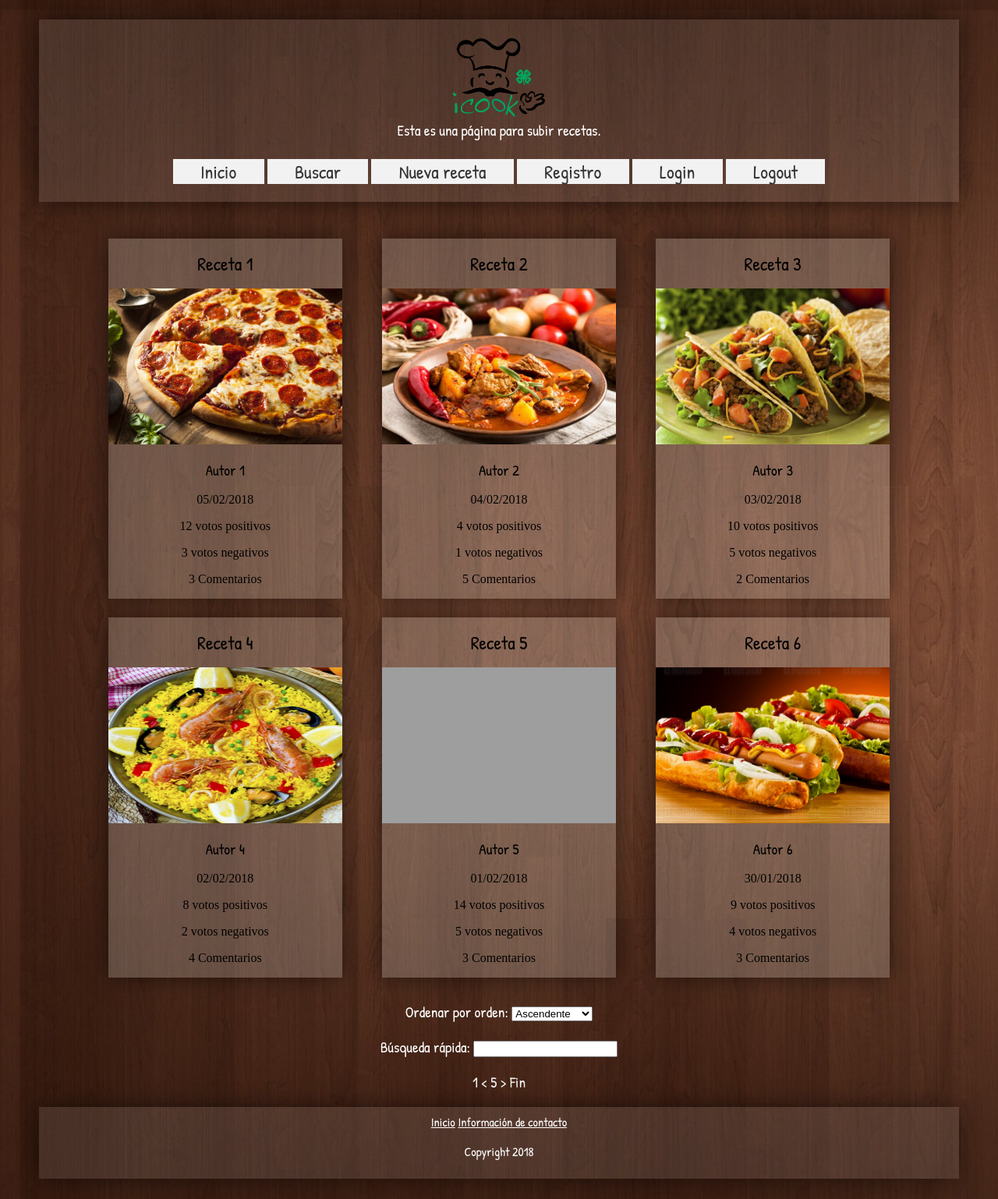
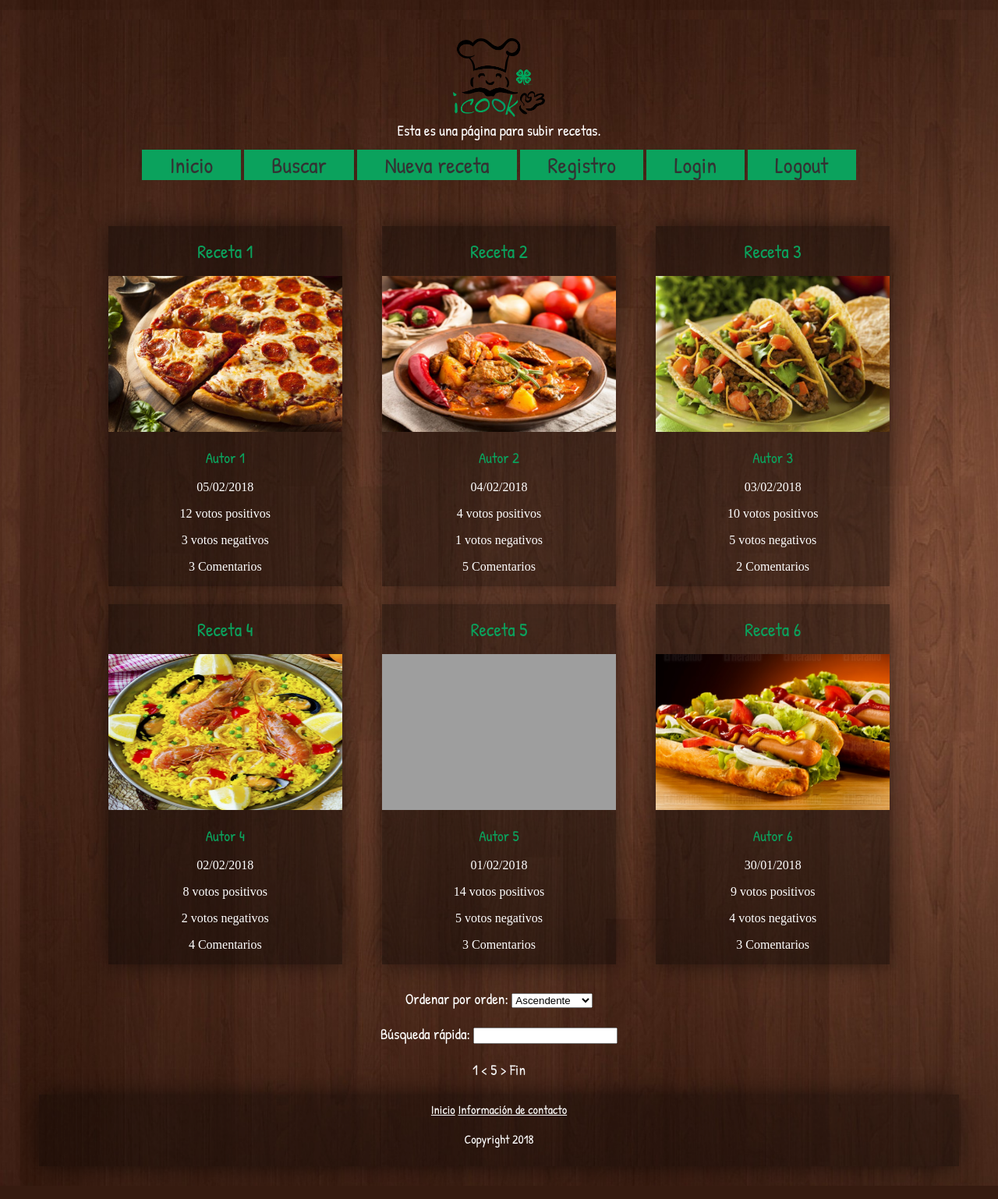
Before and after one commit to davmm96/PCW, a PHP site: page / in a window 1280 px wide. Shown: the whole page at 78% size. Run offline with PHP 8.4, Linux system fonts and the light colour scheme; some libraries are stand-ins or nearby versions; grey boxes are pictures that could not be loaded.

Commit message:
Index acabau

```diff
--- a/estilo.css
+++ b/estilo.css
@@ -8,9 +8,7 @@ html,body{
 
 header{
 
-   background-color:  rgba(255,255,255,0.1);
     margin-bottom: 3%;
-    box-shadow: 0px 0px 30px -3px rgba(0,0,0,0.63);
 }
 
 #logo{
@@ -86,31 +84,31 @@ h2{
     text-align: center;
     width: 100%;
     box-sizing: border-box;
-    margin: auto;
+
 }
 
 .menu-horizontal a{
     display: inline-block;
     transition: background-color 0.2s ease-in-out , color 0.5s ease-in-out ;
-    background-color: #f2f2f2;
+    background-color: #0BA25D;
     color: #333333;
     box-sizing: border-box;
     text-decoration: none;
     font-family: 'Patrick Hand', cursive;
-    font-size: 150%;
+    font-size: 180%;
     padding: 0% 3%;
-    margin: 2% 0%;
+    margin: 1% 0%;
 }
 
 .menu-horizontal a:hover{
-    color: #FCFAF9;
-    background-color: #4cb539;
+    color: black;
+    background-color: #99e88b;
 
 }
 
 .menu-horizontal a:last-child:hover{
     color: white;
-    background-color: red;
+    background-color: #ef4839;
 
 }
 
@@ -122,8 +120,8 @@ h2{
 
 .contenido article{
     box-shadow: 0px 0px 30px -3px rgba(0,0,0,0.63);
-    background-color: rgba(248, 255, 244,0.2);
-     color: black;
+    background-color: rgba(0, 0, 0,0.4);
+     color: white;
     display: inline-block;
     width: 300px;
     margin: 1% 2%;
@@ -137,7 +135,7 @@ h2{
 .contenido article a{
     font-family: 'Patrick Hand', cursive;
     transition: color 0.2s ease-in-out ;
-    color: #000000;
+    color: #0BA25D;
     text-decoration: none;
     font-size: 120%;
 }
@@ -153,6 +151,14 @@ h2{
 .contenido article img{
     width: 100%;
 }
+
+.contenido article{
+    transition: transform 0.2s ease-in-out;
+}
+.contenido article:hover{
+    transform:scale(1.1);
+}
+
 
 #apartado-foto-receta{
     box-shadow: 0px 0px 30px -3px rgba(0,0,0,0.63);
@@ -188,7 +194,7 @@ h2{
 footer{
     text-align: center;
     box-shadow: 0px 0px 30px -3px rgba(0,0,0,0.63);
-    background-color:  rgba(255,255,255,0.1);
+    background-color:  rgba(0,0,0,0.3);
     color: white;
     font-family: 'Patrick Hand', cursive;
     padding: 8px;
@@ -197,27 +203,3 @@ footer{
 footer a {
     color: white;
 }
-
-
-
-
-
-.img-contenedor img {
--webkit-transition:all .9s ease; /* Safari y Chrome */
--moz-transition:all .9s ease; /* Firefox */
--o-transition:all .9s ease; /* IE 9 */
--ms-transition:all .9s ease; /* Opera */
-width:100%;
-}
-.img-contenedor:hover img {
--webkit-transform:scale(1.25);
--moz-transform:scale(1.25);
--ms-transform:scale(1.25);
--o-transform:scale(1.25);
-transform:scale(1.25);
-}
-.img-contenedor {/*Ancho y altura son modificables al requerimiento de cada uno*/
-width:300px;
-height:180px;
-overflow:hidden;
-}
```
